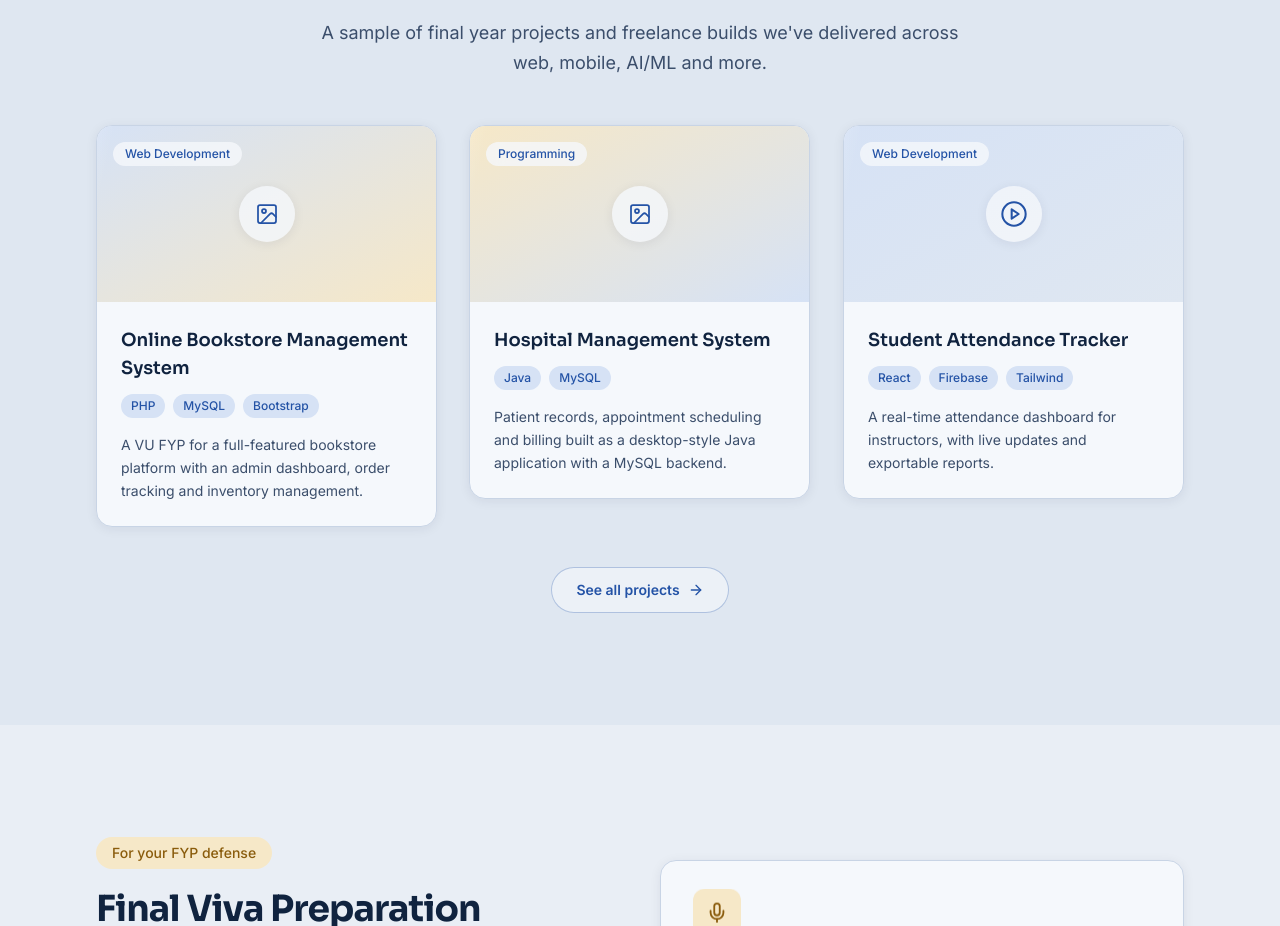
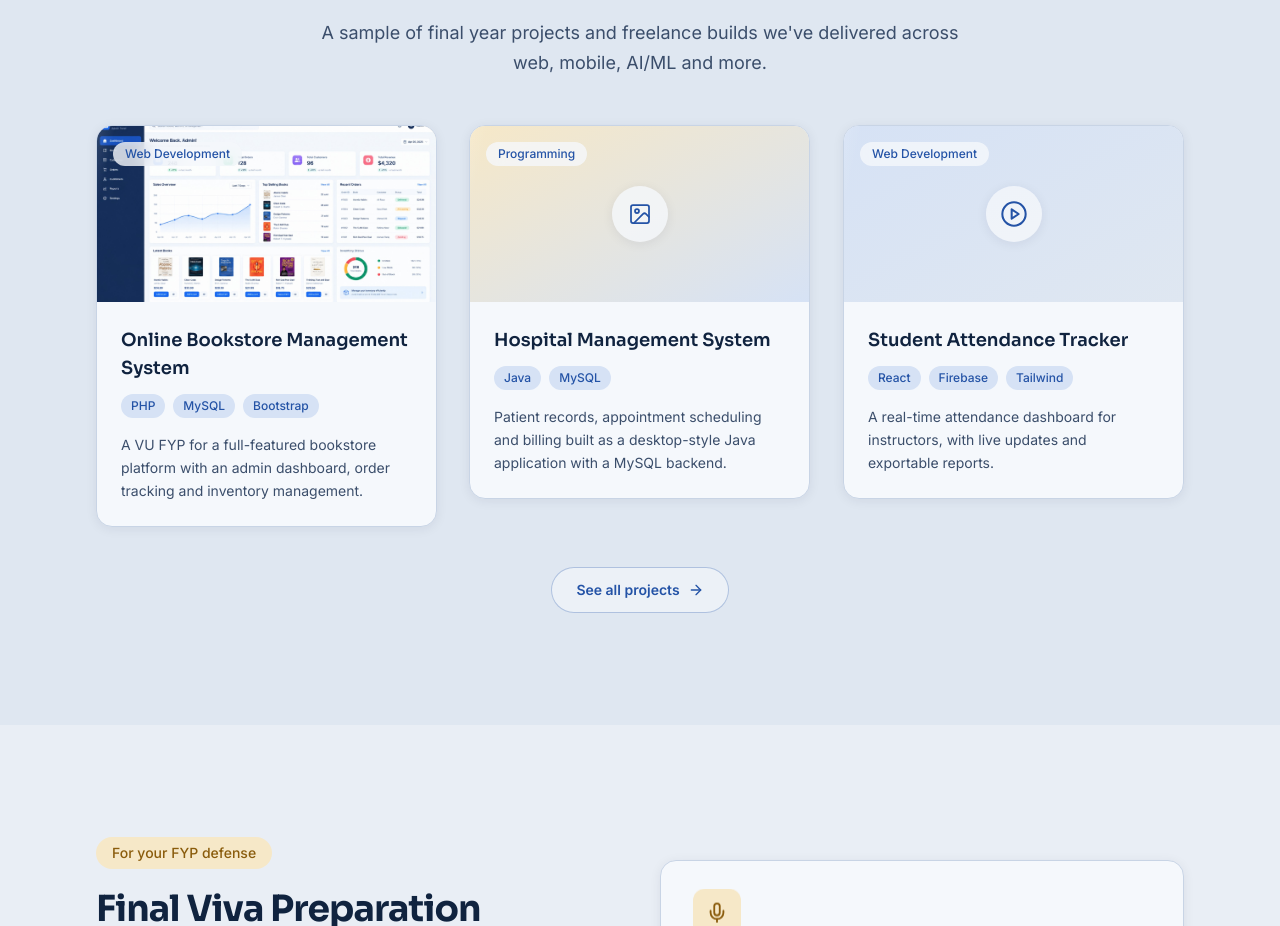
Before and after one commit to m-zohab/vuservices, a React (Vite) app: page / in a window 1280 px wide. Shown: the part 2182-3108 px from the top of the page. Built offline with nearby package versions, Linux system fonts and the light colour scheme.

Commit message:
Update ProjectCard.jsx

```diff
--- a/src/components/ProjectCard.jsx
+++ b/src/components/ProjectCard.jsx
@@ -1,7 +1,5 @@
 import { ImageIcon, PlayCircle } from "lucide-react";
 
-// Soft gradient backgrounds for the thumbnail placeholders, so the grid
-// doesn't look flat before real screenshots are added.
 const GRADIENTS = [
   "from-brand-soft to-accent-soft",
   "from-accent-soft to-brand-soft",
@@ -15,23 +13,31 @@ export default function ProjectCard({ project, index }) {
 
   return (
     <div className="group card-hover overflow-hidden rounded-2xl border border-line bg-surface shadow-soft">
-      {/* Thumbnail placeholder — swap for a real <img> or <video> poster. */}
       <div
         className={`relative flex h-44 items-center justify-center overflow-hidden bg-gradient-to-br ${gradient}`}
       >
-        {/* Light sweep across the thumbnail on hover */}
+        {/* Agar siteData mein image di hogi toh yeh auto show ho gi */}
+        {image ? (
+          <img
+            src={image}
+            alt={title}
+            className="absolute inset-0 h-full w-full object-cover transition-transform duration-500 group-hover:scale-105"
+          />
+        ) : (
+          <div className="flex h-14 w-14 items-center justify-center rounded-full bg-surface/80 text-brand shadow-soft transition-transform duration-300 group-hover:scale-110 group-hover:rotate-6">
+            <Icon size={type === "video" ? 28 : 24} strokeWidth={1.75} />
+          </div>
+        )}
+
         <span
           aria-hidden="true"
           className="pointer-events-none absolute inset-y-0 -left-1/2 w-1/2 -skew-x-12 bg-gradient-to-r from-transparent via-white/50 to-transparent transition-transform duration-700 group-hover:translate-x-[300%]"
         />
         {category && (
-          <span className="absolute left-4 top-4 rounded-full bg-surface/80 px-3 py-1 text-xs font-medium text-brand backdrop-blur">
+          <span className="absolute left-4 top-4 rounded-full bg-surface/80 px-3 py-1 text-xs font-medium text-brand backdrop-blur z-10">
             {category}
           </span>
         )}
-        <div className="flex h-14 w-14 items-center justify-center rounded-full bg-surface/80 text-brand shadow-soft transition-transform duration-300 group-hover:scale-110 group-hover:rotate-6">
-          <Icon size={type === "video" ? 28 : 24} strokeWidth={1.75} />
-        </div>
       </div>
 
       <div className="p-6">
```
